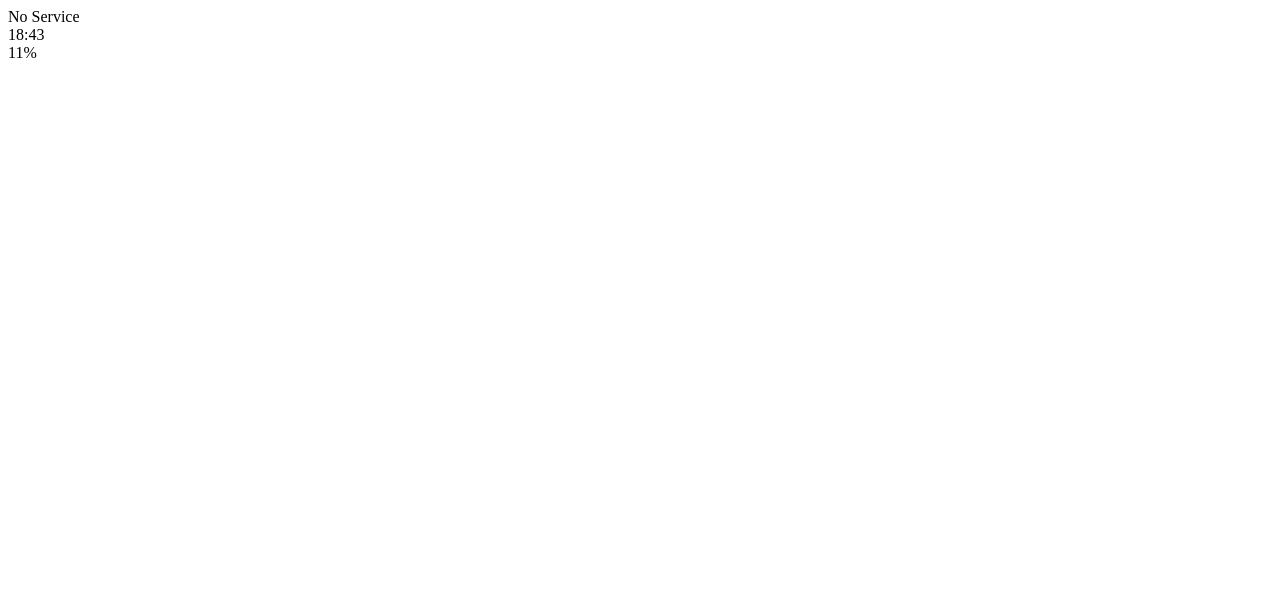
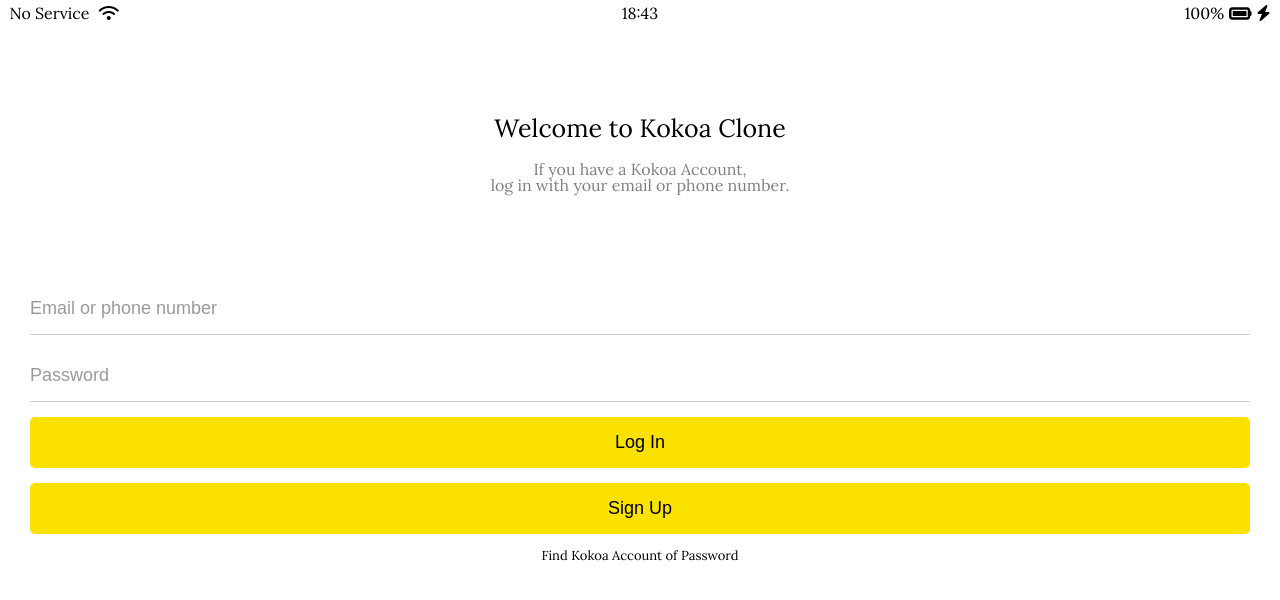
Before and after one commit to chaeront/kokoatalk, a plain HTML site: page index.html in a window 1280 px wide. Drawn offline with Linux system fonts and the light colour scheme.

Commit message:
Sing Up Screen part Two

```diff
--- /dev/null
+++ b/CSS/components/status-bar.css
@@ -0,0 +1,28 @@
+.status-bar {
+    display: flex;
+    justify-content: center;
+    padding: 5px 3px;
+}
+
+.status-bar__column {
+    width: 33%;
+}
+
+.status-bar__column:first-child span {
+    margin-right: 5px;
+}
+
+.status-bar__column:nth-child(2) {
+    display: flex;
+    justify-content: center;
+}
+
+.status-bar__column:last-child {
+    display: flex;
+    justify-content: flex-end;
+    align-items: center;
+}
+
+.status-bar__column .fa-battery-full {
+    margin: 0px 5px;
+}
--- /dev/null
+++ b/CSS/reset.css
@@ -0,0 +1,52 @@
+/* http://meyerweb.com/eric/tools/css/reset/
+   v2.0 | 20110126
+   License: none (public domain)
+*/
+
+html, body, div, span, applet, object, iframe,
+h1, h2, h3, h4, h5, h6, p, blockquote, pre,
+a, abbr, acronym, address, big, cite, code,
+del, dfn, em, img, ins, kbd, q, s, samp,
+small, strike, strong, sub, sup, tt, var,
+b, u, i, center,
+dl, dt, dd, ol, ul, li,
+fieldset, form, label, legend,
+table, caption, tbody, tfoot, thead, tr, th, td,
+article, aside, canvas, details, embed,
+figure, figcaption, footer, header, hgroup,
+menu, nav, output, ruby, section, summary,
+time, mark, audio, video {
+	margin: 0;
+	padding: 0;
+	border: 0;
+	font-size: 100%;
+	font: inherit;
+	vertical-align: baseline;
+}
+/* HTML5 display-role reset for older browsers */
+article, aside, details, figcaption, figure,
+footer, header, hgroup, menu, nav, section {
+	display: block;
+}
+body {
+	line-height: 1;
+}
+ol, ul {
+	list-style: none;
+}
+blockquote, q {
+	quotes: none;
+}
+blockquote:before, blockquote:after,
+q:before, q:after {
+	content: '';
+	content: none;
+}
+table {
+	border-collapse: collapse;
+	border-spacing: 0;
+}
+
+input:focus {
+	outline: none;
+}
--- /dev/null
+++ b/CSS/screens/login.css
@@ -0,0 +1,67 @@
+.welcome-header {
+    margin: 90px 0px;
+    /* 위|아래로는 90px씩 공간을 주고, 좌|우로는 안 띄우겠다는 뜻 */
+    text-align: center;
+    /* 글자들이 전부 가운데 정렬이기 때문에 설정*/
+    display: flex;
+    flex-direction: column;
+    align-items: center;
+    /* flex box를 사용해서 title과 text 부분을 일열로 나열하되, 양 옆으로 나열되는 것이 아니라, 위|아래로 나열되길 바라니까
+        direction: column 속성을 사용해서 축을 바꿔주는 동시에, 글자를 박스 형태로 바꿔주었기 때문에 위에서 설정한 정렬이
+        text-align(글자 정렬)이기 때문에 더 이상 적용되지 않아서, align-items(박스 정렬) 속성으로 가운데 정렬을 다시 한다.
+    */
+}
+
+.welcome-header__title {
+    margin-bottom: 20px;
+    /* 타이틀 Welcome~과 텍스트 If you~ 사이에 간격이 있기 때문에 margin-bottom 속성을 사용하여 간격을 준 것이다. */
+    font-size: 25px;
+    /* 타이틀인 Welcome~ 글자가 더 크기 때문에 사이즈를 크게 지정 */
+}
+
+.welcome-header__text {
+    width: 60%;
+    /* 최종 결과물을 보면 글자가 계속 이어져 있지 않고 2줄로 잘렸기에 적당한 넓이를 정해줘서 그 넓이 이상 글자가 있게 되면,
+        자동으로 다음 줄로 넘어갈 수 있도록 설정
+    */
+    color: gray;
+    /* 최종 결과물을 보면 텍스트 If you~ 부분은 글자색이 회색이라 설정 */
+}
+
+#login-form {
+    display: flex;
+    flex-direction: column;
+    margin:0px 30px;
+}
+
+#login-form input {
+    border: none;
+    padding:15px 0px;
+    font-size: 18px;
+    margin-bottom: 15px;
+}
+
+#login-form input:not([type="submit"]) {
+    border-bottom: 1px solid rgba(0, 0, 0, 0.2);
+    transition: border-color 0.3s ease-in-out;
+}
+
+#login-form input::placeholder {
+    color: rgba(0, 0, 0, 0.4);
+}
+#login-form input:focus {
+    border-color:var(--yellow);
+}
+
+#login-form input[type="submit"] {
+    background-color: var(--yellow);
+    cursor: pointer;
+    border-radius: 5px;
+}
+
+#login-form a {
+    text-align: center;
+    text-decoration: none;
+    color: inherit;
+    font-size: 13px;
+}
--- /dev/null
+++ b/CSS/style.css
@@ -0,0 +1,14 @@
+@import url('https://fonts.googleapis.com/css2?family=Lora:wght@400;600&display=swap');
+
+@import "reset.css";
+@import "variables.css";
+
+/* components */
+@import "components/status-bar.css";
+
+/* screens */
+@import "screens/login.css";
+
+body {
+    font-family: 'Lora', serif;
+}
--- /dev/null
+++ b/CSS/variables.css
@@ -0,0 +1,3 @@
+:root {
+    --yellow: #fae100;
+}
--- a/index.html
+++ b/index.html
@@ -1,25 +1,47 @@
 <!DOCTYPE html>
 <html lang="en">
   <head>
+    <link rel="stylesheet" href="CSS/style.css" />
     <meta charset="UTF-8" />
     <meta http-equiv="X-UA-Compatible" content="IE=edge" />
     <meta name="viewport" content="width=device-width, initial-scale=1.0" />
-    <title>Welcome to Kokoa Talk</title>
+    <title>Welcome to Kokoa Clone</title>
   </head>
   <body>
-    <div id="status-bar">
+    <div class="status-bar">
       <div class="status-bar__column">
         <span>No Service</span>
-        <!--To Do : Wifi Icon-->
+        <i class="fas fa-wifi"></i>
       </div>
       <div class="status-bar__column">
         <span>18:43</span>
       </div>
       <div class="status-bar__column">
-        <span>11%</span>
-        <!-- Battery Icon -->
-        <!-- Lightning Icon -->
+        <span>100%</span>
+        <i class="fas fa-battery-full fa-lg"></i>
+        <i class="fas fa-bolt"></i>
       </div>
     </div>
+
+    <header class="welcome-header">
+      <h1 class="welcome-header__title">Welcome to Kokoa Clone</h1>
+      <p class="welcome-header__text">
+        If you have a Kokoa Account, <br />log in with your email or phone
+        number.
+      </p>
+    </header>
+
+    <form action="friends.html" method="get" id="login-form">
+      <input type="text" placeholder="Email or phone number" />
+      <input type="password" placeholder="Password" />
+      <input type="submit" value="Log In" />
+      <input type="submit" value="Sign Up" />
+      <a href="#">Find Kokoa Account of Password</a>
+    </form>
+
+    <script
+      src="https://kit.fontawesome.com/6478f529f2.js"
+      crossorigin="anonymous"
+    ></script>
   </body>
 </html>
```
Also changed, not shown: friends.html (added, +1 -0 lines).
